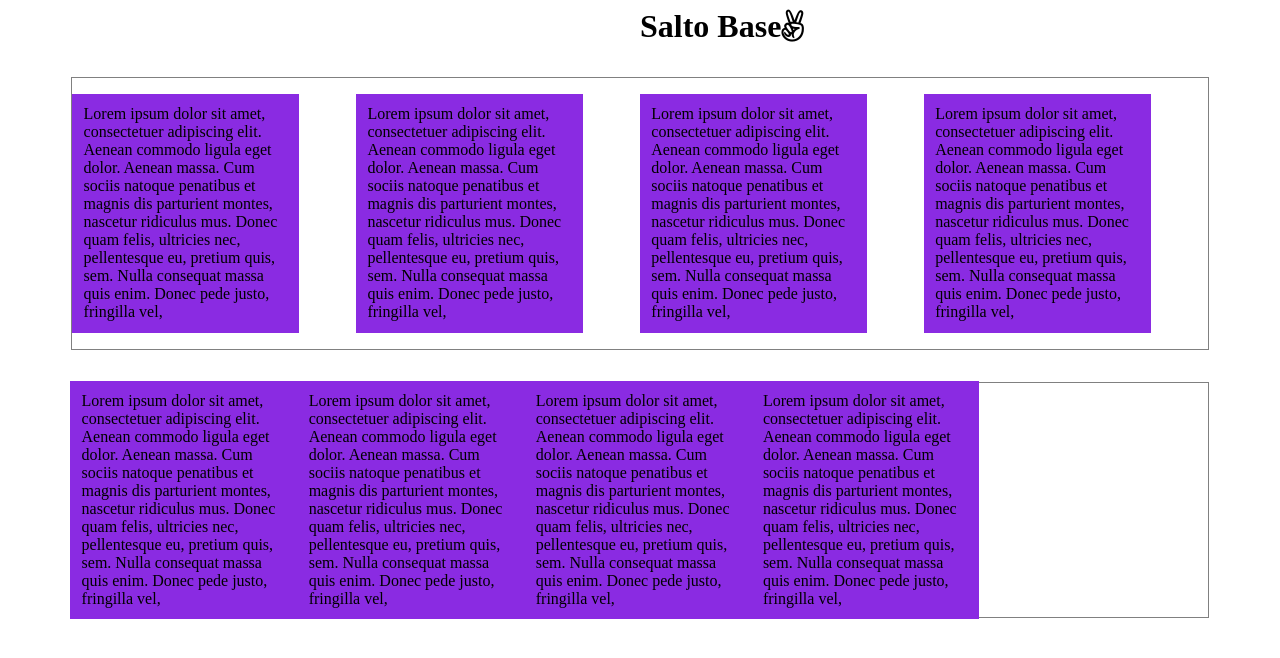
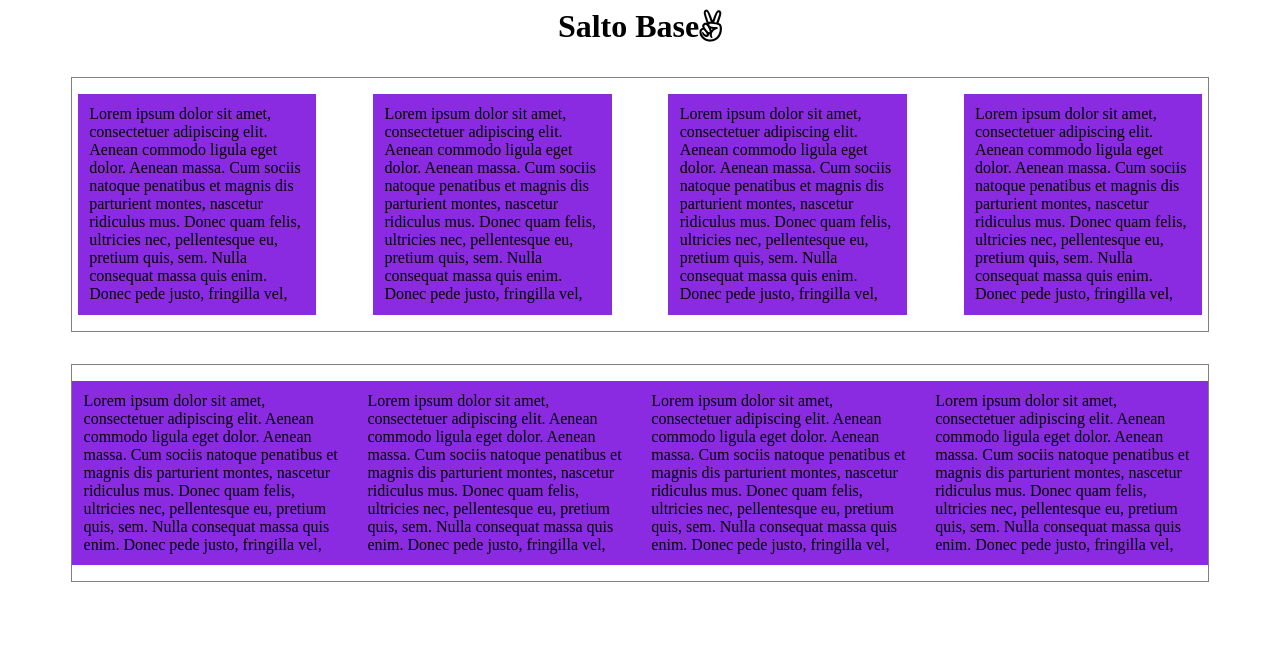
Before and after one commit to Diego-Garzon-Molina/Curso-Babel-Html, a website: page WebBabelPrueba/index.html in a window 1280 px wide. Drawn offline with Linux system fonts and the light colour scheme.

Commit message:
primeras pruebas en JavaScript

```diff
--- a/WebBabelPrueba/css/style.css
+++ b/WebBabelPrueba/css/style.css
@@ -47,27 +47,28 @@ div.flotar:after{
     clear: both;
 }
 h1{
-    width:100%;
-    padding-right: auto;
-    padding-left: 50%;
+    width:50%;
+   text-align: center;
     min-width: 100%;
     margin:auto;
 }
 .flotar p{
-    width: 20%;
+    width: 21%;
     float:left;
     background-color: blueviolet;
     padding: 1%;
 }
-.inline{
-    padding:
-}
+
 .inline p{
-    width: 20%;
+    width: 25%;
    display: inline-block;
     background-color: blueviolet;
     padding: 1%;
-   margin: -2px;
+   margin-left: 0px;
+   margin-right: -2px;
+}
+.flotar p:first-child{
+    margin-left:0.5%;
 }
 .inline p:not(:first-child){
     margin-left:-2px;
```
Also changed, not shown: JS/funciones.js (added, +26 -0 lines), JS/index.html (added, +12 -0 lines), JS/tipos.js (added, +46 -0 lines), JS/callbacs.js (added), JS/objetos.js (added).
